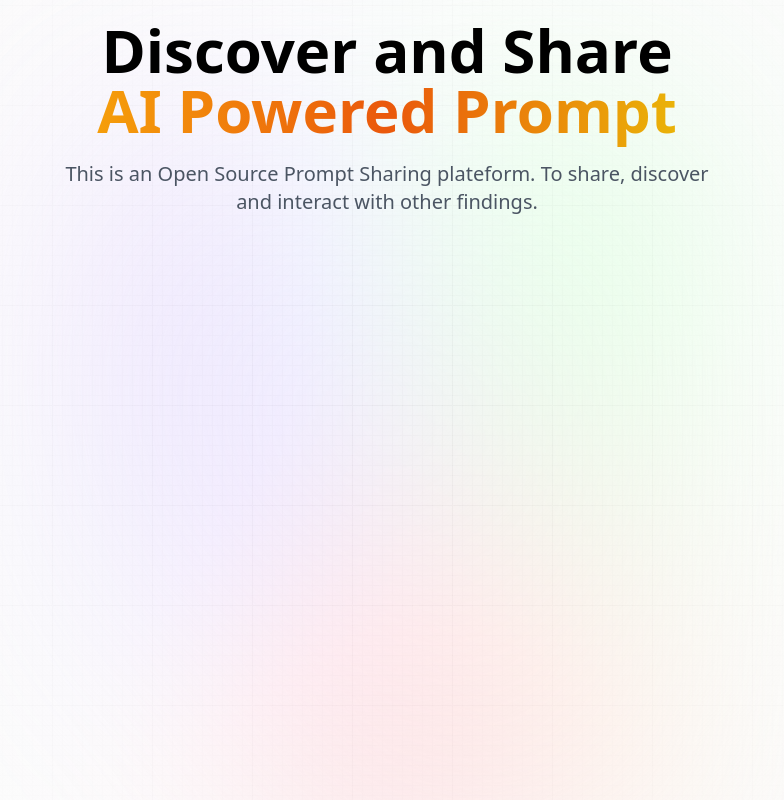
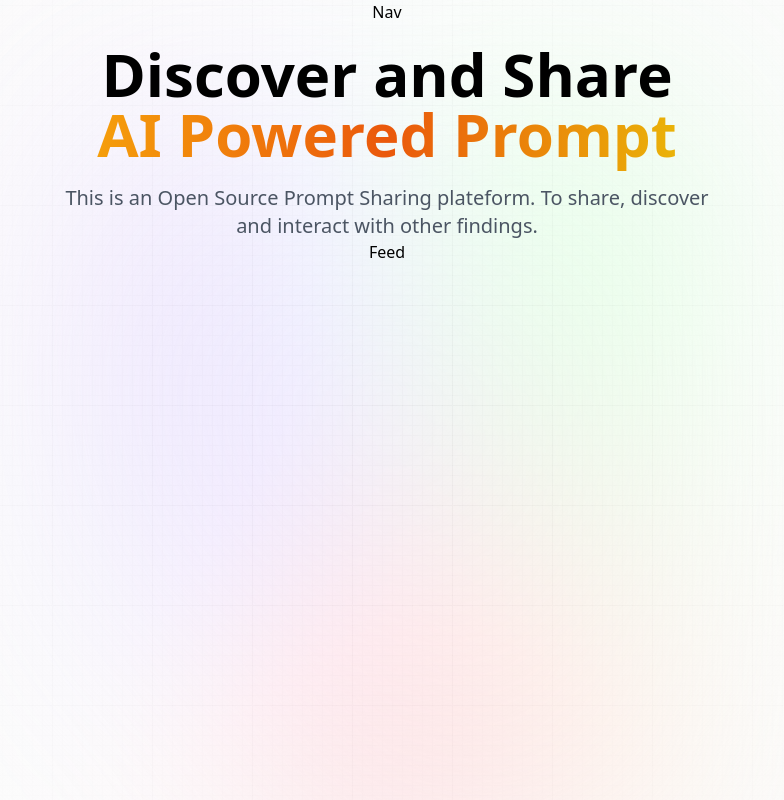
Before and after one commit to zahid2022skipq/socialmedia, a Next.js app: page / in a window 1280 px wide. Shown: the whole page, without its empty margins (253-1037 px from the left). Built offline with nearby package versions, Linux system fonts and the light colour scheme.

Commit message:
added nav to layout

```diff
--- a/app/layout.jsx
+++ b/app/layout.jsx
@@ -1,4 +1,5 @@
 
+import Nav from "@components/Nav"
 import "@styles/globals.css"
 export const metadata = {
     title: "AI Prompts",
@@ -15,6 +16,7 @@ const RootLayout = ({children}) => {
         </div>
 
         <main className="app">
+        <Nav />
             {children}
         </main>
     </body>
--- a/app/page.jsx
+++ b/app/page.jsx
@@ -1,3 +1,4 @@
+import Feed from "@components/Feed"
 
 const Home = () => {
   return (
@@ -7,6 +8,7 @@ const Home = () => {
         <span className="orange_gradient text-center">AI Powered Prompt</span>
         </h1>
         <p className="desc text-center">This is an Open Source Prompt Sharing plateform. To share, discover and interact with other findings. </p>
+        <Feed />
     </section>
   )
 }
```
